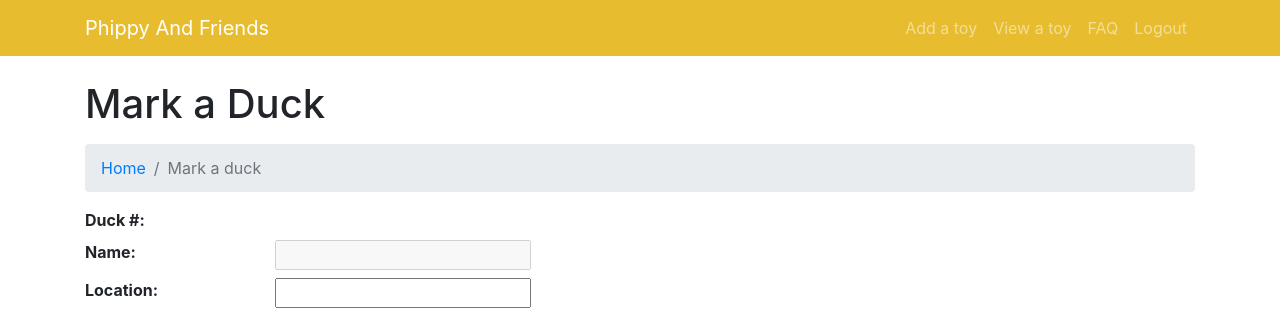
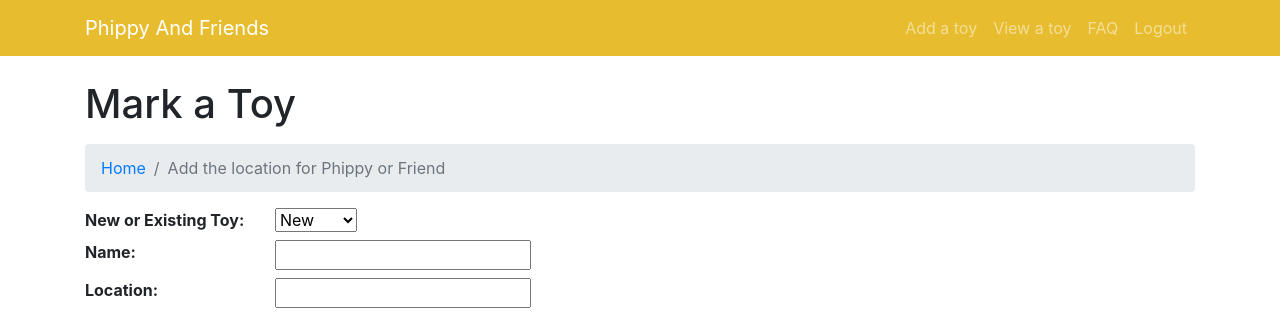
Before and after one commit to lastcoolnameleft/phippy, a Django app: page /mark/ in a window 1280 px wide. Shown: the top 313 px of the page. Run offline with Django 3.2, Linux system fonts and the light colour scheme; the visitor is signed in with stand-in values (Sample User, id 1); some libraries are stand-ins or nearby versions.

Commit message:
fix tracking for basic data

```diff
--- a/django/track/templates/toy/mark.html
+++ b/django/track/templates/toy/mark.html
@@ -9,13 +9,13 @@
     {% if error_message %}<p><strong>{{ error_message }}</strong></p>{% endif %}
 
         <!-- Page Heading/Breadcrumbs -->
-        <h1 class="mt-4 mb-3">Mark a Duck</h1>
+        <h1 class="mt-4 mb-3">Mark a Toy</h1>
 
         <ol class="breadcrumb">
             <li class="breadcrumb-item">
                 <a href="/">Home</a>
             </li>
-            <li class='breadcrumb-item active'>Mark a duck</li>
+            <li class='breadcrumb-item active'>Add the location for Phippy or Friend</li>
         </ol>
 
         <div class="row">
@@ -28,11 +28,13 @@
 
                     <dl class="row">
                         <dt class="col-sm-2">
-                            <label for="{{ form.duck_id.id_for_label }}">Duck #:</label>
+                            <label for="{{ form.toy_id.id_for_label }}">New or Existing Toy:</label>
                         </dt>
                         <dd class="col-sm-10">
-                            {{ form.duck_id.errors }}
-                            {{ form.duck_id }}
+                            <select>
+                                <option value="new">New</option>
+                                <option value="existing">Existing</option>
+                            </select>
                         </dd>
 
                         {{ form.name.errors }}
@@ -101,41 +103,41 @@
     </style>
 
     <script>
-        $( "#id_name" ).prop( "disabled", true);
-        $('#id_duck_id').focusout(() => checkDuckName());
+        $( "#id_name" ).prop( "enabled", true);
+        $('#id_toy_id').focusout(() => checkToyName());
 
-        function checkDuckName() {
-            var duck_id = $('#id_duck_id').get(0).value;
-            console.log('checkDuckName()::duck_id=' + duck_id);
-            if (!parseInt(duck_id) || 1 >= parseInt(duck_id)) {
+        function checkToyName() {
+            var toy_id = $('#id_toy_id').get(0).value;
+            console.log('checkToyName()::toy_id=' + toy_id);
+            if (!parseInt(toy_id) || 1 >= parseInt(toy_id)) {
                 return;
             }
-            var get_duck_url = '/api/duck/' + duck_id;
-            $.get(get_duck_url, (result) => {
-                var duck_name = result[0].fields.name;
-                console.log('Found duck name:' + duck_name);
-                if (!duck_name || duck_name == 'Undefined' || duck_name == 'Unnamed') {
-                    enableDuckName();
+            var get_toy_url = '/api/toy/' + toy_id;
+            $.get(get_toy_url, (result) => {
+                var toy_name = result[0].fields.name;
+                console.log('Found toy name:' + toy_name);
+                if (!toy_name || toy_name == 'Undefined' || toy_name == 'Unnamed') {
+                    enableToyName();
                 } else {
-                    disableDuckName(duck_name);
+                    disableToyName(toy_name);
                 }
             }).fail((result) => {
                 if (result.status == 404) {
-                    enableDuckName()
+                    enableToyName()
                 }
             });
         }
 
         function enableDuckName() {
-            console.log('Enable duck name!');
+            console.log('Enable toy name!');
             $('#id_name').prop('disabled', false);
             $('#id_name').val('');
             $('#name_notification').text('This Duck does not have a name yet!  Please be creative, not dirty.');
         }
-        function disableDuckName(duck_name) {
-            console.log('Disable duck name!');
+        function disableDuckName(toy_name) {
+            console.log('Disable toy name!');
             $('#id_name').prop('disabled', true);
-            $('#id_name').val(duck_name);
+            $('#id_name').val(toy_name);
             $('#name_notification').text('');
         }
 
@@ -145,6 +147,7 @@
                 center: { lat: 35, lng: -30 }
             });
 
+            var marker;
             // Map auto-center and focus on location
             $('#id_location').focusout(() => {
                 console.log('fetching location');
@@ -164,14 +167,12 @@
 
                         map.setCenter(position);
                         map.setZoom(7);
-                        var marker = new google.maps.Marker({ position: position, map: map, icon: '/static/icons/duck-32x32.png' });
+                        marker = new google.maps.Marker({ position: position, map: map, icon: '/static/icons/phippy-32x32.png' });
                     }
                 });
             });
         }
 
-        // After invalid form, re-check the name
-        checkDuckName();
     </script>
 
     <script async defer
--- a/django/track/templates/toy/view/map.html
+++ b/django/track/templates/toy/view/map.html
@@ -23,7 +23,7 @@
 
            location_list.forEach((location, index) => {
                var position = new google.maps.LatLng( Number(location.fields.latitude), Number(location.fields.longitude) );
-               var marker = new google.maps.Marker({ position: position, map: map, icon: '/static/icons/toy-32x32.png' });
+               var marker = new google.maps.Marker({ position: position, map: map, icon: '/static/icons/phippy-32x32.png' });
 
                if (!(focus_lat && focus_long)) {
                    bounds.extend(position);
```
Also changed, not shown: django/track/static/icons/phippy-32x32.png (added).
